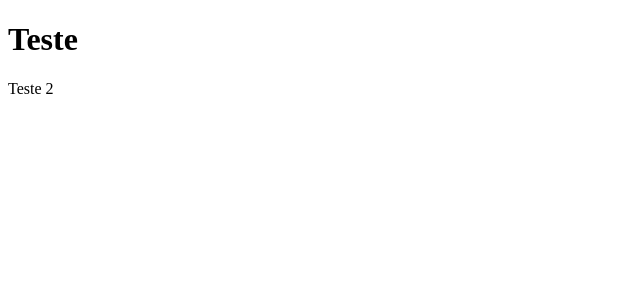
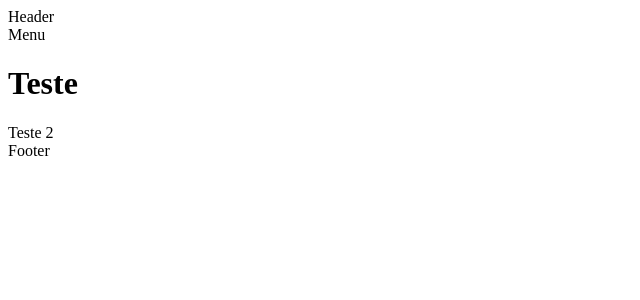
Before and after one commit to yusser/deu-match-web, a Nuxt app: page / in a window 1280 px wide. Shown: the top 300 px of the page, without its empty margins (0-640 px from the left). Built offline with nearby package versions, Linux system fonts and the light colour scheme.

Commit message:
adição de templates

```diff
--- /dev/null
+++ b/layouts/default.vue
@@ -0,0 +1,21 @@
+<template>
+  <div>
+    <div>Header</div>
+    <div>Menu</div>
+    <nuxt />
+    <div>Footer</div>
+  </div>
+</template>
+
+<script>
+export default {
+  head() {
+    return {
+      title: 'Deal DeuMatch - ' + this.$route.path,
+    }
+  },
+}
+</script>
+
+<style lang="scss">
+</style>
--- /dev/null
+++ b/layouts/login.vue
@@ -0,0 +1,19 @@
+<template>
+  <nuxt />
+</template>
+
+<script>
+export default {
+  head() {
+    return {
+      htmlAttrs: {
+        class: 'dm-login-page'
+      },
+      title: 'Deal DeuMatch - ' + this.$route.path
+    }
+  }
+}
+</script>
+
+<style lang="scss">
+</style>
```
